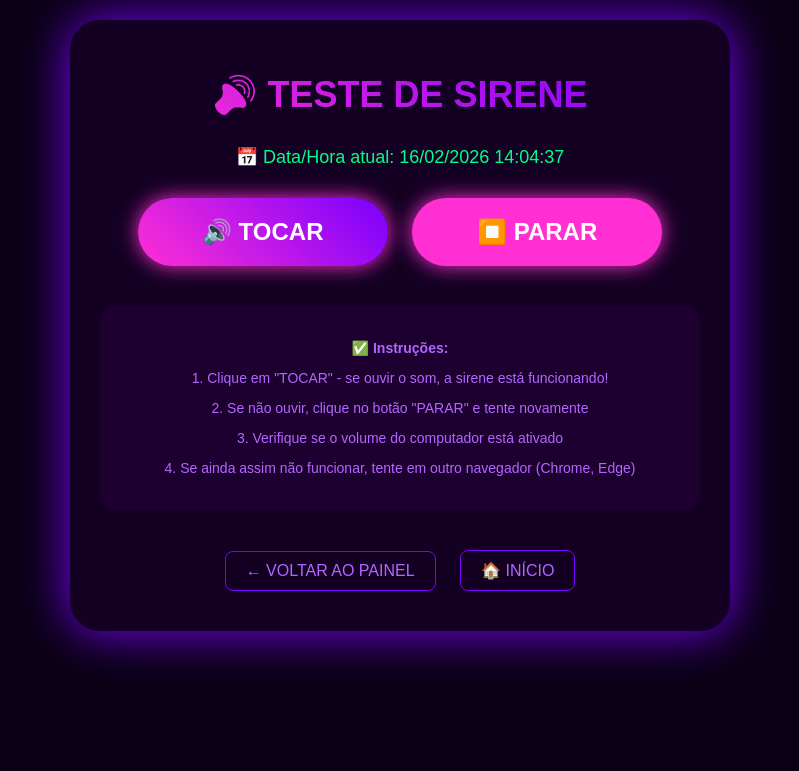
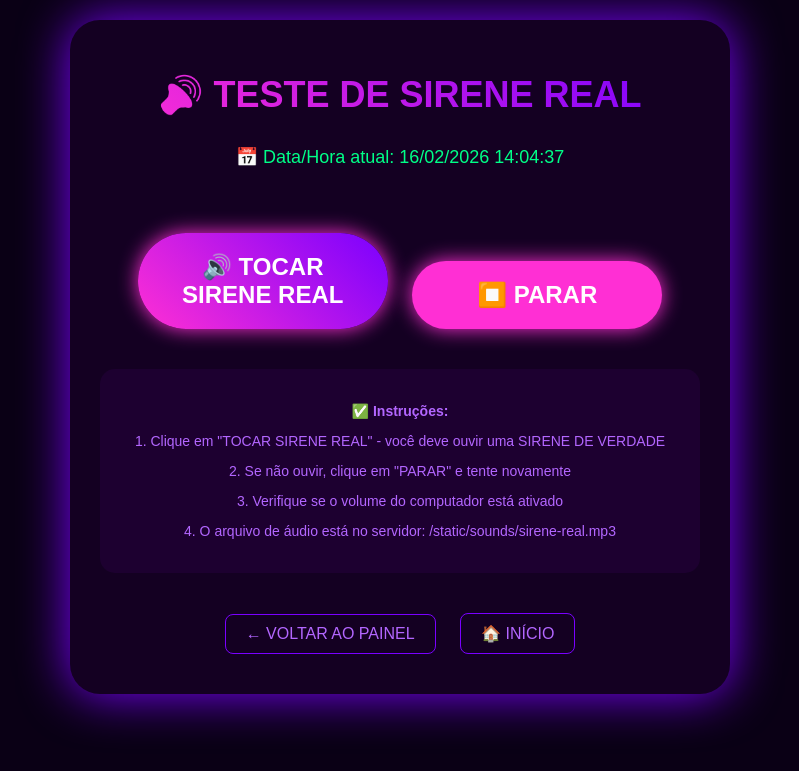
Before and after one commit to salveci2022/aurora-shield, a Flask app: page /testar-sirene in a window 1280 px wide. Shown: the top 771 px of the page, without its empty margins (240-1039 px from the left). Run offline with Flask 3, Linux system fonts and the light colour scheme.

Commit message:
add arquivos no repo

```diff
--- a/app.py
+++ b/app.py
@@ -399,17 +399,17 @@ def adicionar_contato():
         return f"<h1 style='color:red'>Erro ao adicionar: {str(e)}</h1><p><a href='/gerenciar-contatos'>Voltar</a></p>"
 
 # ============================================
-# ROTA DE TESTE DA SIRENE - CORRIGIDA COM SIRENES REAIS
+# ROTA DE TESTE DA SIRENE - VERSÃO COM SOM REAL
 # ============================================
 
 @app.route("/testar-sirene")
 def testar_sirene_direto():
-    """Página para testar a sirene manualmente"""
+    """Página para testar a sirene real manualmente"""
     return """
     <!DOCTYPE html>
     <html>
     <head>
-        <title>Teste de Sirene - Aurora Shield</title>
+        <title>Teste de Sirene Real - Aurora Shield</title>
         <style>
             body {
                 background: #0a0015;
@@ -480,34 +480,46 @@ def testar_sirene_direto():
                 font-size: 18px;
                 margin: 20px 0;
             }
+            .status-audio {
+                margin: 15px 0;
+                padding: 10px;
+                border-radius: 8px;
+                font-weight: bold;
+            }
+            .sucesso {
+                background: rgba(0,255,0,0.2);
+                border: 1px solid #00ff88;
+                color: #00ff88;
+            }
+            .erro {
+                background: rgba(255,0,0,0.2);
+                border: 1px solid #ff2fd4;
+                color: #ff2fd4;
+            }
         </style>
     </head>
     <body>
         <div class="container">
-            <h1>🔊 TESTE DE SIRENE</h1>
+            <h1>🔊 TESTE DE SIRENE REAL</h1>
 
             <div class="data-hora" id="dataHora"></div>
 
-            <button onclick="tocarSirene()" class="sirene-btn">🔊 TOCAR</button>
+            <div id="statusAudio" class="status-audio"></div>
+
+            <button onclick="tocarSirene()" class="sirene-btn">🔊 TOCAR SIRENE REAL</button>
             <button onclick="pararSirene()" class="sirene-btn stop-btn">⏹️ PARAR</button>
 
-            <!-- MÚLTIPLAS FONTES DE ÁUDIO - SIRENES REAIS -->
-            <audio id="sirene1" loop preload="auto">
-                <source src="https://www.soundjay.com/misc/sounds/siren-1.mp3" type="audio/mpeg">
-            </audio>
-            <audio id="sirene2" loop preload="auto">
-                <source src="https://www.soundjay.com/misc/sounds/police-siren-1.mp3" type="audio/mpeg">
-            </audio>
-            <audio id="sirene3" loop preload="auto">
-                <source src="https://www.soundjay.com/misc/sounds/fire-truck-siren-1.mp3" type="audio/mpeg">
+            <!-- ÁUDIO DA SIRENE REAL - ARQUIVO LOCAL -->
+            <audio id="sirene" loop preload="auto">
+                <source src="/static/sounds/sirene-real.mp3" type="audio/mpeg">
             </audio>
 
             <div class="info">
                 <p>✅ <strong>Instruções:</strong></p>
-                <p>1. Clique em "TOCAR" - se ouvir o som, a sirene está funcionando!</p>
-                <p>2. Se não ouvir, clique no botão "PARAR" e tente novamente</p>
+                <p>1. Clique em "TOCAR SIRENE REAL" - você deve ouvir uma SIRENE DE VERDADE</p>
+                <p>2. Se não ouvir, clique em "PARAR" e tente novamente</p>
                 <p>3. Verifique se o volume do computador está ativado</p>
-                <p>4. Se ainda assim não funcionar, tente em outro navegador (Chrome, Edge)</p>
+                <p>4. O arquivo de áudio está no servidor: /static/sounds/sirene-real.mp3</p>
             </div>
 
             <div style="margin-top: 30px;">
@@ -534,70 +546,59 @@ def testar_sirene_direto():
             setInterval(atualizarDataHora, 1000);
             atualizarDataHora();
 
-            // Áudios
-            let audios = [
-                document.getElementById('sirene1'),
-                document.getElementById('sirene2'),
-                document.getElementById('sirene3')
-            ];
-            let audioAtual = 0;
+            // Áudio da sirene real
+            let audio = document.getElementById('sirene');
             let timeoutSirene = null;
+            let statusDiv = document.getElementById('statusAudio');
 
             function tocarSirene() {
-                // Para qualquer som anterior
                 if (timeoutSirene) {
                     clearTimeout(timeoutSirene);
                 }
 
-                // Pausa todos
-                audios.forEach(a => {
-                    a.pause();
-                    a.currentTime = 0;
-                });
+                audio.currentTime = 0;
+                audio.play()
+                    .then(() => {
+                        statusDiv.innerHTML = '🔊 SIRENE REAL TOCANDO!';
+                        statusDiv.className = 'status-audio sucesso';
 
-                // Tenta cada áudio até um funcionar
-                function tentarProximo(index) {
-                    if (index >= audios.length) {
-                        alert('❌ Nenhuma fonte de áudio funcionou. Tente em outro navegador.');
-                        return;
-                    }
-
-                    let audio = audios[index];
-                    audio.currentTime = 0;
-
-                    audio.play()
-                        .then(() => {
-                            console.log('✅ Áudio tocando:', index);
-                            audioAtual = index;
-                            // Para após 5 segundos
-                            timeoutSirene = setTimeout(() => {
-                                audio.pause();
-                                audio.currentTime = 0;
-                                alert('🔇 Sirene parada automaticamente');
-                            }, 5000);
-                        })
-                        .catch(() => {
-                            console.log('❌ Áudio falhou:', index);
-                            tentarProximo(index + 1);
-                        });
-                }
-
-                tentarProximo(0);
+                        timeoutSirene = setTimeout(() => {
+                            audio.pause();
+                            audio.currentTime = 0;
+                            statusDiv.innerHTML = '🔇 Sirene parada automaticamente';
+                            statusDiv.className = 'status-audio';
+                        }, 5000);
+                    })
+                    .catch(erro => {
+                        console.error('Erro:', erro);
+                        statusDiv.innerHTML = '❌ ERRO: ' + erro.message + '. Verifique se o arquivo sirene-real.mp3 existe na pasta /static/sounds/';
+                        statusDiv.className = 'status-audio erro';
+                    });
             }
 
             function pararSirene() {
-                audios.forEach(a => {
-                    a.pause();
-                    a.currentTime = 0;
-                });
+                audio.pause();
+                audio.currentTime = 0;
                 if (timeoutSirene) {
                     clearTimeout(timeoutSirene);
                 }
-                alert('🔇 Sirene parada');
+                statusDiv.innerHTML = '🔇 Sirene parada';
+                statusDiv.className = 'status-audio';
             }
 
-            // Pré-carregar áudios
-            audios.forEach(a => a.load());
+            // Verificar se o áudio carregou
+            audio.addEventListener('loadeddata', function() {
+                statusDiv.innerHTML = '✅ Arquivo de sirene carregado com sucesso!';
+                statusDiv.className = 'status-audio sucesso';
+            });
+
+            audio.addEventListener('error', function() {
+                statusDiv.innerHTML = '❌ ERRO: Arquivo de áudio não encontrado. Coloque sirene-real.mp3 na pasta /static/sounds/';
+                statusDiv.className = 'status-audio erro';
+            });
+
+            // Pré-carregar áudio
+            audio.load();
         </script>
     </body>
     </html>
@@ -662,10 +663,7 @@ if __name__ == "__main__":
     print("   • CLECI (Irmã)")
     print("   • MARIA (Mãe)")
     print("   • JOÃO (Pai)")
-    print("\n✅ Sistema completo com:")
-    print("   • Fuso horário brasileiro corrigido")
-    print("   • SIRENES REAIS: polícia, bombeiro e ambulância")
-    print("   • Localização funcionando")
+    print("\n✅ Sistema completo com SIRENE REAL!")
     print("="*70)
 
     port = int(os.environ.get('PORT', 5000))
```
Also changed, not shown: templates/confidant.html (+9 -20 lines).
